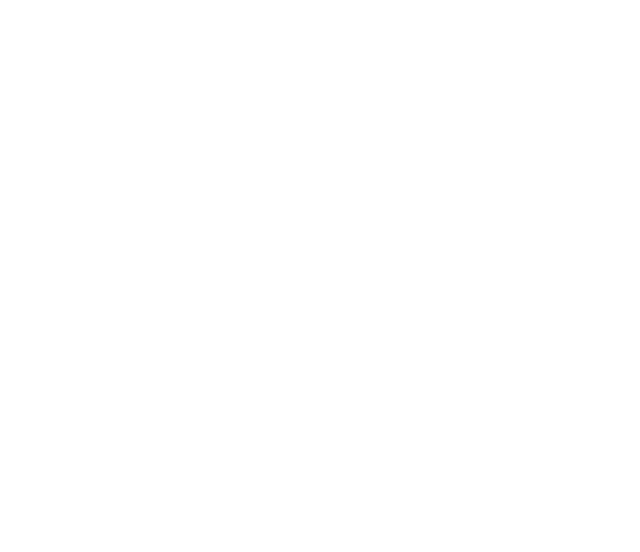
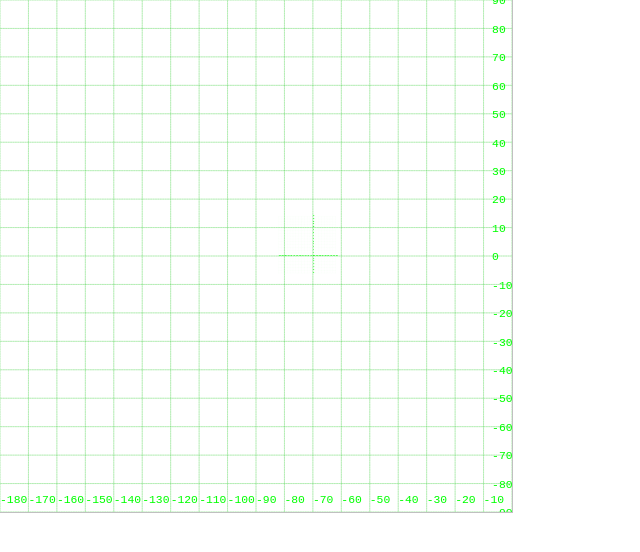
Before and after one commit to labsvjj/labsvjj.github.io, a plain HTML site: page inicio4d.html in a window 1280 px wide. Shown: the whole page, without its empty margins (0-640 px from the left). Drawn offline with Linux system fonts and the light colour scheme.

Commit message:
Update inicio4d.html

```diff
--- a/inicio4d.html
+++ b/inicio4d.html
@@ -14,7 +14,7 @@
 	<meta http-equiv="Content-Type" content="text/html;charset=utf-8"/><meta http-equiv="encoding" content="utf-8"/>
 	</head>
 <body>
-<svg    id="mapa" viewBox="-180.000 -90.000 180 180" style="display: none; outline: silver solid 1px; position: absolute; left: 0px;   top: 0px; width: 512px; height: 512px;"><title id="tooltip"></title></svg>
+<svg    id="mapa" viewBox="-180.000 -90.000 180 180" style="display: block; outline: silver solid 1px; position: absolute; left: 0px;   top: 0px; width: 512px; height: 512px;"><title id="tooltip"></title></svg>
 <script>
 coordenadas();
 function coordenadas(){
```
